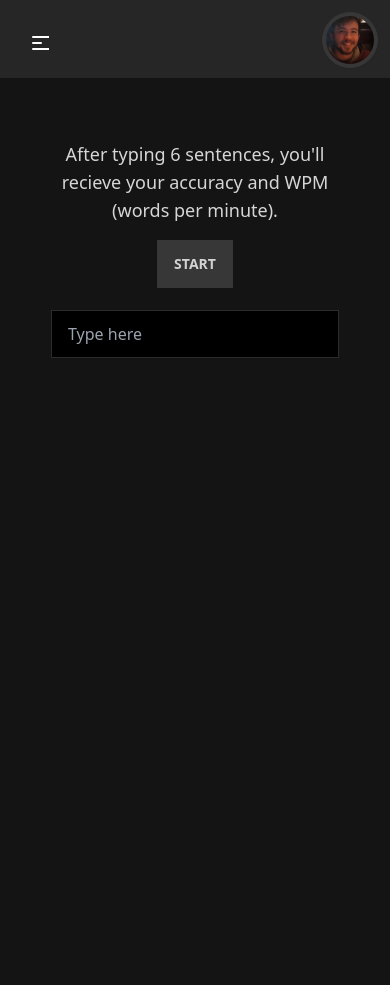
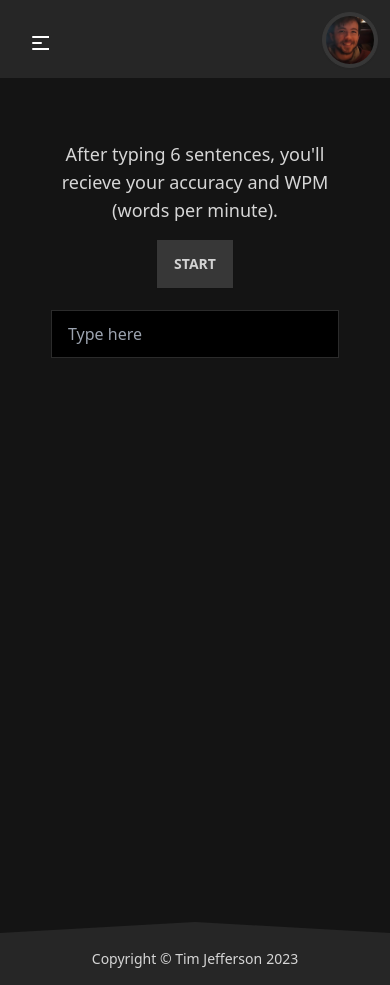
Before and after one commit to Walrussuit101/next-portfolio, a Next.js app: page /projects/typing-test in a window 390 px wide. Built offline with nearby package versions, Linux system fonts and the light colour scheme; a small style sheet from the web is missing.

Commit message:
Fix double scroll bar issues (#36)
* fix double scroll bar issue

* fix double scroll bar on /projects/typing-test

* remove old drawer scroll workaround

* add margin to bottom of pokedex list

so its not right up against the footer on mobile

```diff
--- a/src/app/projects/pokedex/PokemonList.tsx
+++ b/src/app/projects/pokedex/PokemonList.tsx
@@ -9,7 +9,7 @@ const PokemonList = () => {
     const [currentPokemon, setCurrentPokemon] = useAtom(currentPokemonAtom);
 
     return (
-        <div id="pokemon-list" className='flex flex-col rounded p-0 bg-base-300 w-full md:w-[20rem] h-[20rem] md:h-[62rem] gap-1 text-white text-xl overflow-auto'>
+        <div id="pokemon-list" className='flex flex-col rounded p-0 bg-base-300 w-full md:w-[20rem] h-[20rem] md:h-[62rem] mb-24 gap-1 text-white text-xl overflow-auto'>
             <label className='btn btn-sm btn-neutral mb-1 w-full uppercase sticky top-0 h-10' htmlFor="pokedex-search-modal">search</label>
             {
                 pokemon.map((pokemon, i) => {
--- a/src/app/projects/pokedex/page.tsx
+++ b/src/app/projects/pokedex/page.tsx
@@ -12,7 +12,7 @@ const PokeDex = async () => {
     const bulbasaurEvoChain = await getBulbasaurEvoChain(bulbasaur);
 
     return (
-        <div className="flex flex-col md:flex-row justify-start md:justify-center items-start md:h-full w-full gap-x-2 gap-y-4 p-4">
+        <div className="flex flex-col md:flex-row justify-start md:justify-center items-start w-full gap-x-2 gap-y-4 p-4">
             <PokedexWrapper pokemon={pokemon} bulbasaur={bulbasaur} bulbasaurEvoChain={bulbasaurEvoChain} />
         </div>
     )
--- a/src/app/projects/typing-test/page.tsx
+++ b/src/app/projects/typing-test/page.tsx
@@ -104,7 +104,7 @@ const Typing = () => {
     }, [sentence]);
 
     return (
-        <div className="flex justify-start items-center flex-col h-full min-h-screen w-full pt-10">
+        <div className="flex justify-start items-center flex-col min-h-screen w-full pt-10">
             <div className="flex justify-center items-center h-48 text-center w-[18rem] sm:w-[32rem]">
                 {
                     state === 'splash' &&
--- a/src/global.css
+++ b/src/global.css
@@ -36,11 +36,6 @@ body {
     border-bottom-width: 3vw;
 }
 
-/* work around for the side drawer mobile scrolling issue */
-.drawer {
-    @apply h-full;
-}
-
 .collapse-plus .collapse-title::after {
     @apply top-0;
     @apply right-0;
```
